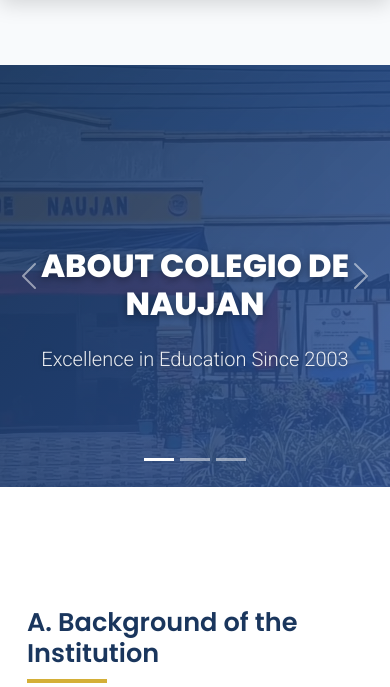
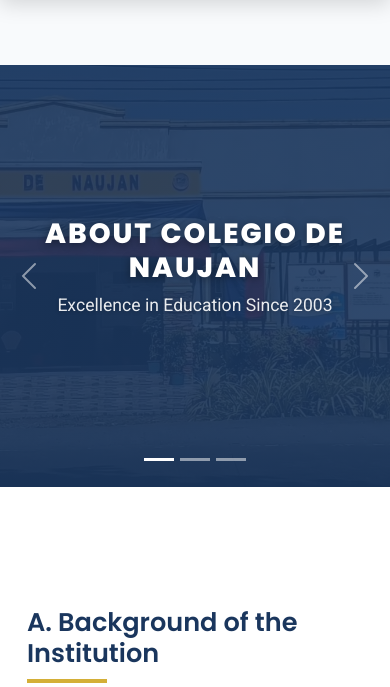
Before and after one commit to Mr-Patrick-James/CNESIS, a PHP site: page /CNESIS/views/user/about.php in a window 390 px wide; the page is wider, and only the part inside the window is pictured. Shown: the part 87-774 px from the top of that part. Run offline with PHP 8.4, Linux system fonts and the light colour scheme; data comes from the database, SQL or seed files in the repository.

Commit message:
fix(ui-ux): refactor hero carousel styling and improve accessibility
- Remove hero-banner class and consolidate inline styles for cleaner markup
- Reduce hero section height from 60vh to 50vh and min-height from 350px to 300px
- Update gradient overlays for consistency across all carousel slides
- Replace .hero-text class with inline styles and add color:white property
- Increase heading font-weight to 800 and add letter-spacing:2px for better visibility
- Change lead paragraph styling to use font-size and opacity instead of color classes
- Add aria-hidden="true" to carousel control icons for proper semantic markup
- Add visually-hidden span labels to carousel controls for screen reader users
- Adjust padding and spacing in hero text containers for improved mobile responsiveness
- Harmonize styling across about.php and program.php carousel implementations

```diff
--- a/views/user/about.php
+++ b/views/user/about.php
@@ -864,7 +864,7 @@ include_once __DIR__ . '/../../api/auth/session_helper.php';
     <div id="modal-container"></div>
 
     <!-- Hero Carousel -->
-    <section class="hero-banner p-0 overflow-hidden" style="position:relative;margin-top:76px;">
+    <section style="margin-top:76px;overflow:hidden;">
       <div id="heroCarousel" class="carousel slide" data-bs-ride="carousel" data-bs-interval="5000">
         <!-- Indicators -->
         <div class="carousel-indicators">
@@ -873,38 +873,40 @@ include_once __DIR__ . '/../../api/auth/session_helper.php';
           <button type="button" data-bs-target="#heroCarousel" data-bs-slide-to="2"></button>
         </div>
         <!-- Slides -->
-        <div class="carousel-inner" style="height:100%;">
-          <div class="carousel-item active" style="height:100%;">
-            <div style="height:60vh;min-height:350px;background:linear-gradient(135deg,rgba(26,54,93,0.92),rgba(45,85,160,0.82)),url('../../assets/img/bg.jpg') center/cover no-repeat;display:flex;align-items:center;justify-content:center;text-align:center;">
-              <div class="hero-text px-3">
-                <h1 style="text-shadow:0 2px 8px rgba(0,0,0,0.4);">ABOUT COLEGIO DE NAUJAN</h1>
-                <p class="lead" style="color:rgba(255,255,255,0.9);text-shadow:0 1px 4px rgba(0,0,0,0.3);">Excellence in Education Since 2003</p>
+        <div class="carousel-inner">
+          <div class="carousel-item active">
+            <div style="height:50vh;min-height:300px;background:linear-gradient(rgba(26,54,93,0.90),rgba(26,54,93,0.90)),url('../../assets/img/bg.jpg') center/cover no-repeat;display:flex;align-items:center;justify-content:center;text-align:center;">
+              <div style="color:white;padding:0 20px;">
+                <h1 style="font-weight:800;letter-spacing:2px;text-shadow:0 2px 8px rgba(0,0,0,0.4);">ABOUT COLEGIO DE NAUJAN</h1>
+                <p style="font-size:1.1rem;opacity:0.9;text-shadow:0 1px 4px rgba(0,0,0,0.3);">Excellence in Education Since 2003</p>
               </div>
             </div>
           </div>
-          <div class="carousel-item" style="height:100%;">
-            <div style="height:60vh;min-height:350px;background:linear-gradient(135deg,rgba(10,30,60,0.90),rgba(26,54,93,0.80)),url('../../assets/img/bg.jpg') center/cover no-repeat;display:flex;align-items:center;justify-content:center;text-align:center;">
-              <div class="hero-text px-3">
-                <h1 style="text-shadow:0 2px 8px rgba(0,0,0,0.4);">OUR MISSION</h1>
-                <p class="lead" style="color:rgba(255,255,255,0.9);max-width:700px;margin:0 auto;text-shadow:0 1px 4px rgba(0,0,0,0.3);">To provide quality, accessible, and transformative higher education that develops competent, ethical, and socially responsible professionals.</p>
+          <div class="carousel-item">
+            <div style="height:50vh;min-height:300px;background:linear-gradient(rgba(10,30,60,0.90),rgba(26,54,93,0.85)),url('../../assets/img/bg.jpg') center/cover no-repeat;display:flex;align-items:center;justify-content:center;text-align:center;">
+              <div style="color:white;padding:0 20px;">
+                <h1 style="font-weight:800;letter-spacing:2px;text-shadow:0 2px 8px rgba(0,0,0,0.4);">OUR MISSION</h1>
+                <p style="font-size:1.1rem;opacity:0.9;max-width:700px;margin:0 auto;text-shadow:0 1px 4px rgba(0,0,0,0.3);">To provide quality, accessible, and transformative higher education that develops competent, ethical, and socially responsible professionals.</p>
               </div>
             </div>
           </div>
-          <div class="carousel-item" style="height:100%;">
-            <div style="height:60vh;min-height:350px;background:linear-gradient(135deg,rgba(26,54,93,0.92),rgba(212,175,55,0.30)),url('../../assets/img/bg.jpg') center/cover no-repeat;display:flex;align-items:center;justify-content:center;text-align:center;">
-              <div class="hero-text px-3">
-                <h1 style="text-shadow:0 2px 8px rgba(0,0,0,0.4);">OUR VISION</h1>
-                <p class="lead" style="color:rgba(255,255,255,0.9);max-width:700px;margin:0 auto;text-shadow:0 1px 4px rgba(0,0,0,0.3);">A premier educational institution producing globally competitive graduates who are champions of nation-building and community development.</p>
+          <div class="carousel-item">
+            <div style="height:50vh;min-height:300px;background:linear-gradient(rgba(26,54,93,0.90),rgba(212,175,55,0.25)),url('../../assets/img/bg.jpg') center/cover no-repeat;display:flex;align-items:center;justify-content:center;text-align:center;">
+              <div style="color:white;padding:0 20px;">
+                <h1 style="font-weight:800;letter-spacing:2px;text-shadow:0 2px 8px rgba(0,0,0,0.4);">OUR VISION</h1>
+                <p style="font-size:1.1rem;opacity:0.9;max-width:700px;margin:0 auto;text-shadow:0 1px 4px rgba(0,0,0,0.3);">A premier educational institution producing globally competitive graduates who are champions of nation-building and community development.</p>
               </div>
             </div>
           </div>
         </div>
         <!-- Controls -->
         <button class="carousel-control-prev" type="button" data-bs-target="#heroCarousel" data-bs-slide="prev">
-          <span class="carousel-control-prev-icon"></span>
+          <span class="carousel-control-prev-icon" aria-hidden="true"></span>
+          <span class="visually-hidden">Previous</span>
         </button>
         <button class="carousel-control-next" type="button" data-bs-target="#heroCarousel" data-bs-slide="next">
-          <span class="carousel-control-next-icon"></span>
+          <span class="carousel-control-next-icon" aria-hidden="true"></span>
+          <span class="visually-hidden">Next</span>
         </button>
       </div>
     </section>
```
Also changed, not shown: views/user/program.php (+21 -19 lines).
